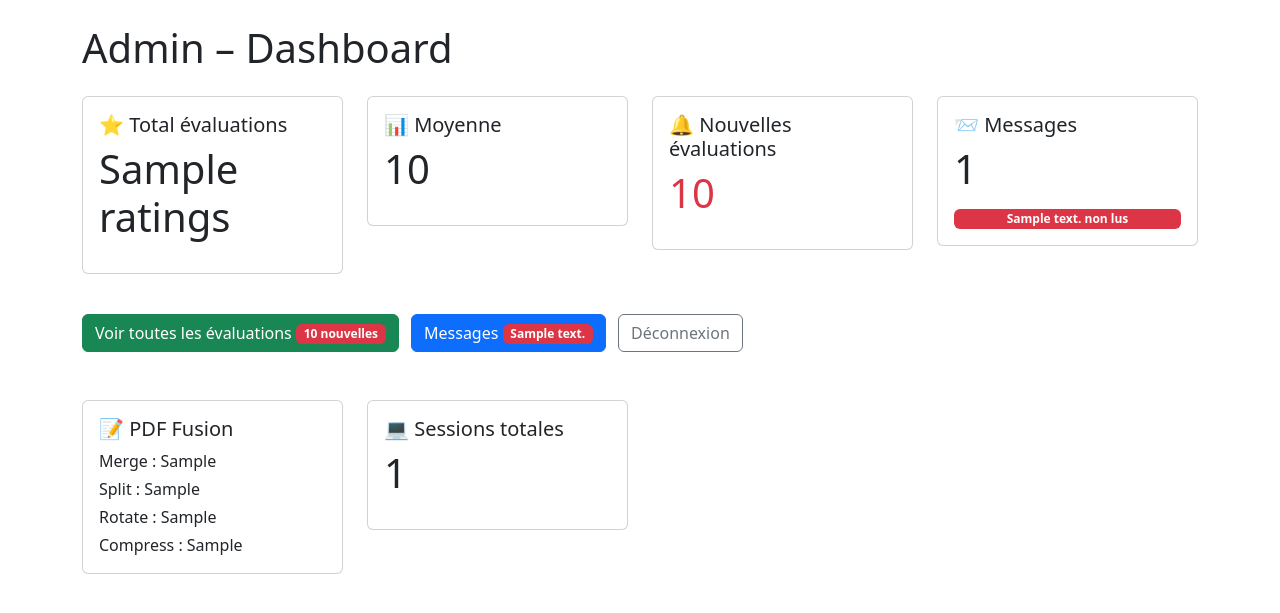
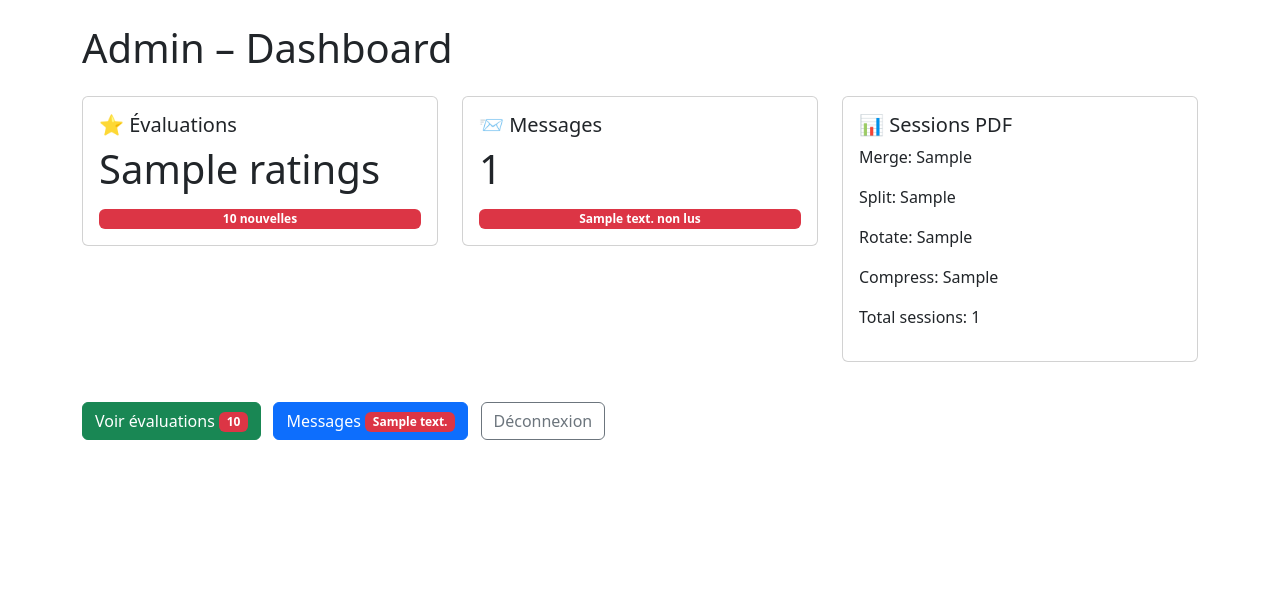
Before and after one commit to mybsow/pdf-fusion-pro_ultimate, a Python web app: template templates/admin/dashboard.html in a window 1280 px wide. Shown: the top 613 px of the page. Run offline with Jinja, Linux system fonts and the light colour scheme; the template is opened without the code that fills it: most values are stand-ins (such as "Sample title", 1, 10 or a date in 2020).

Commit message:
Update dashboard.html

```diff
--- a/templates/admin/dashboard.html
+++ b/templates/admin/dashboard.html
@@ -9,34 +9,21 @@
 
 <h1>Admin – Dashboard</h1>
 
-<!-- ====== Grille de statistiques ====== -->
 <div class="row mt-4">
+
   <!-- Total évaluations -->
-  <div class="col-md-3 mb-3">
+  <div class="col-md-4 mb-3">
     <div class="card p-3">
-      <h5>⭐ Total évaluations</h5>
+      <h5>⭐ Évaluations</h5>
       <p class="display-6">{{ stats.ratings }}</p>
+      {% if stats.unseen_ratings %}
+        <span class="badge bg-danger">{{ stats.unseen_ratings }} nouvelles</span>
+      {% endif %}
     </div>
   </div>
 
-  <!-- Moyenne évaluations -->
-  <div class="col-md-3 mb-3">
-    <div class="card p-3">
-      <h5>📊 Moyenne</h5>
-      <p class="display-6">{{ stats.average }}</p>
-    </div>
-  </div>
-
-  <!-- Nouvelles évaluations -->
-  <div class="col-md-3 mb-3">
-    <div class="card p-3">
-      <h5>🔔 Nouvelles évaluations</h5>
-      <p class="display-6 text-danger">{{ stats.unseen_ratings or 0 }}</p>
-    </div>
-  </div>
-
-  <!-- Messages -->
-  <div class="col-md-3 mb-3">
+  <!-- Total messages -->
+  <div class="col-md-4 mb-3">
     <div class="card p-3">
       <h5>📨 Messages</h5>
       <p class="display-6">{{ stats.total_messages }}</p>
@@ -45,19 +32,30 @@
       {% endif %}
     </div>
   </div>
+
+  <!-- PDF / Sessions -->
+  <div class="col-md-4 mb-3">
+    <div class="card p-3">
+      <h5>📊 Sessions PDF</h5>
+      <p>Merge: {{ stats.pdf_merge }}</p>
+      <p>Split: {{ stats.pdf_split }}</p>
+      <p>Rotate: {{ stats.pdf_rotate }}</p>
+      <p>Compress: {{ stats.pdf_compress }}</p>
+      <p>Total sessions: {{ stats.total_sessions }}</p>
+    </div>
+  </div>
+
 </div>
 
-<!-- ====== Boutons d’accès ====== -->
 <div class="mt-4">
-  <!-- Bouton évaluations -->
+  <!-- Accès rapide -->
   <a href="{{ url_for('admin.admin_ratings') }}" class="btn btn-success me-2">
-    Voir toutes les évaluations
+    Voir évaluations
     {% if stats.unseen_ratings %}
-      <span class="badge bg-danger">{{ stats.unseen_ratings }} nouvelles</span>
+      <span class="badge bg-danger">{{ stats.unseen_ratings }}</span>
     {% endif %}
   </a>
 
-  <!-- Bouton messages -->
   <a href="{{ url_for('admin.admin_messages') }}" class="btn btn-primary me-2">
     Messages
     {% if stats.unseen_messages %}
@@ -65,27 +63,7 @@
     {% endif %}
   </a>
 
-  <!-- Bouton déconnexion -->
   <a href="{{ url_for('admin.admin_logout') }}" class="btn btn-outline-secondary">Déconnexion</a>
-</div>
-
-<!-- ====== Stats PDF & sessions ====== -->
-<div class="row mt-5">
-  <div class="col-md-3 mb-3">
-    <div class="card p-3">
-      <h5>📝 PDF Fusion</h5>
-      <p class="mb-1">Merge : {{ stats.pdf_merge }}</p>
-      <p class="mb-1">Split : {{ stats.pdf_split }}</p>
-      <p class="mb-1">Rotate : {{ stats.pdf_rotate }}</p>
-      <p class="mb-0">Compress : {{ stats.pdf_compress }}</p>
-    </div>
-  </div>
-  <div class="col-md-3 mb-3">
-    <div class="card p-3">
-      <h5>💻 Sessions totales</h5>
-      <p class="display-6">{{ stats.total_sessions }}</p>
-    </div>
-  </div>
 </div>
 
 </body>
```
